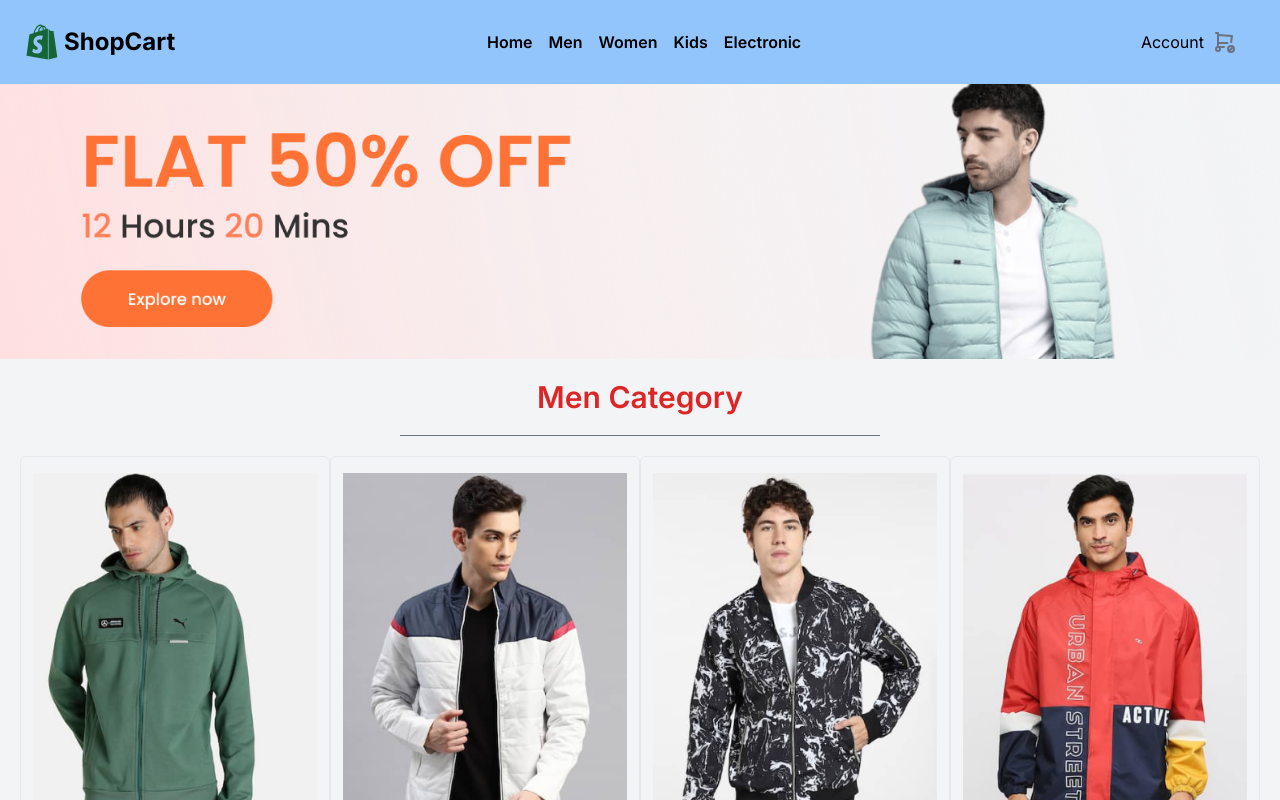
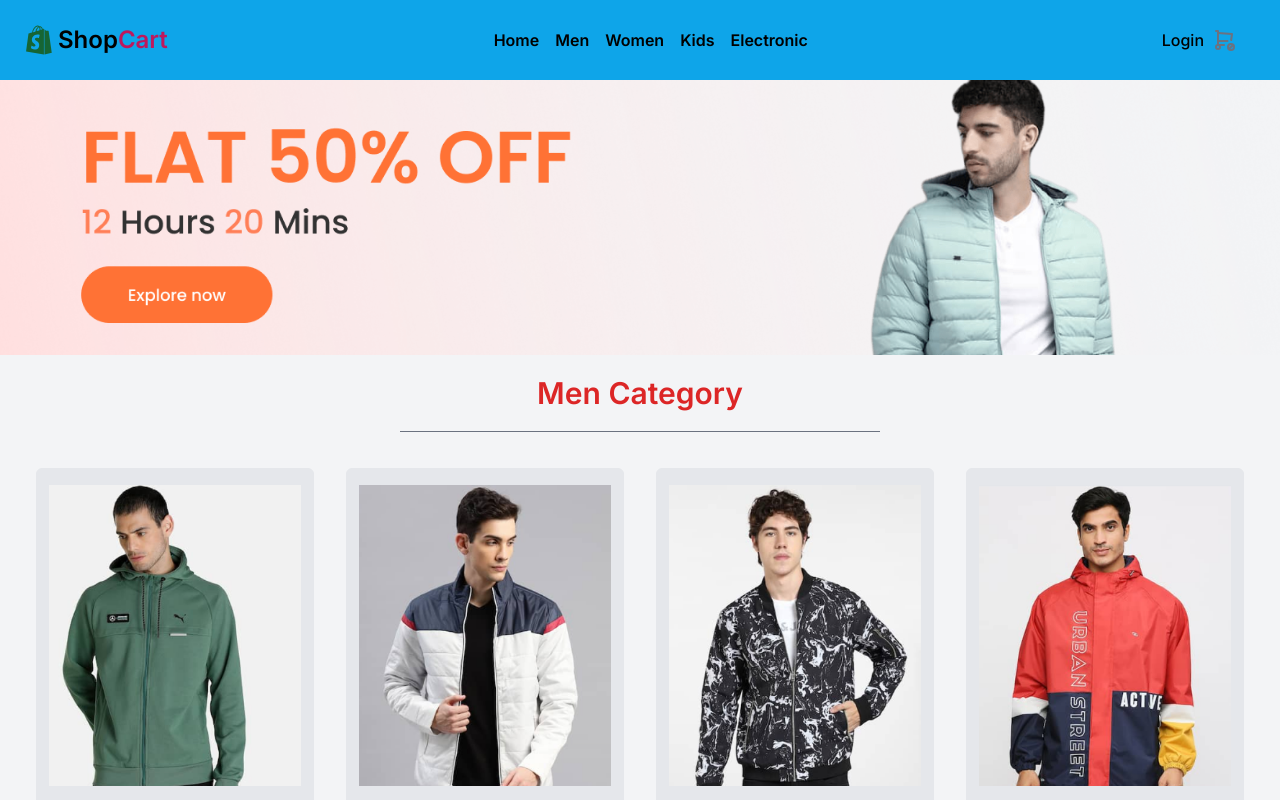
Before and after one commit to Spyware08/Shopcart, a React (Vite) app in the folder Frontend/: page /men in a window 1280 px wide. Built offline with nearby package versions, Linux system fonts and the light colour scheme.

Commit message:
updated Homepage

```diff
--- a/Frontend/src/Component/HeroComopnent/Electronics.jsx
+++ b/Frontend/src/Component/HeroComopnent/Electronics.jsx
@@ -15,8 +15,9 @@ export default function Electronics() {
         <hr className='border-gray-500 mx-auto w-[30rem]' />
         <div className='grid grid-cols-4 gap-10  p-5 max-[450px]:block max-[450px]:p-0'>
           {electronics && electronics.map((item) =>
-            <div className='border p-2 rounded-md flex flex-col justify-center
-            max-[450px]:block max-[450px]:-ml-1 max-[450px]:w-screen max-[450px]:mb-5' key={item.id}>
+            <div className='border p-2 rounded-md flex flex-col justify-center bg-gray-200 m-4
+           ' key={item.id}>
+            {/*  max-[450px]:block max-[450px]:-ml-1 max-[450px]:w-screen max-[450px]:mb-5 */}
               <NavLink to={`/electronicDetails/${item.id}`}>  <img className='hover:scale-105 transition cursor-pointer px-1 py-2 max-[450px]:w-[20rem] max-[450px]:mx-auto' src={item.image} alt={item.name} />
               </NavLink>
               <h1 className='font-semibold'>{item.name}</h1> <hr className='border-gray-300' />
--- a/Frontend/src/Component/HeroComopnent/Men.jsx
+++ b/Frontend/src/Component/HeroComopnent/Men.jsx
@@ -13,8 +13,9 @@ export default function Men() {
       <hr className='border-gray-500 mx-auto w-[30rem]' />
       <div className='grid grid-cols-4 p-5 max-[450px]:block max-[450px]:p-1 '>
         {menProduct && menProduct.map((item) =>
-          <div className='border p-2 rounded-md
-             max-[450px]:block max-[450px]:-ml-1 max-[450px]:w-screen max-[450px]:mb-5' key={item.id}>
+          <div className='border p-2 rounded-md m-4 bg-gray-200
+             ' key={item.id}>
+              {/* max-[450px]:block max-[450px]:-ml-1 max-[450px]:w-screen max-[450px]:mb-5 */}
             <NavLink to={`/productDetails/${item.id}`}>  <img className='hover:scale-105 transition cursor-pointer px-1 py-2 max-[450px]:w-[20rem] max-[450px]:mx-auto' src={item.image} alt={item.name} />
             </NavLink>
             <h1 className='font-semibold my-2'>{item.name}</h1>
--- a/Frontend/src/Component/HeroComopnent/Women_hero.jsx
+++ b/Frontend/src/Component/HeroComopnent/Women_hero.jsx
@@ -13,9 +13,9 @@ export default function Women() {
       <hr className='border-gray-500 mx-auto w-[30rem]' />
       <div className='grid grid-cols-4 gap-10 p-5 max-[450px]:block max-[450px]:p-0'>
         {womenProduct && womenProduct.map((item) =>
-          <div className='border p-2 rounded-md
-          max-[450px]:block max-[450px]:-ml-1 max-[450px]:w-screen max-[450px]:mb-5
+          <div className='border p-2 rounded-md bg-gray-200 m-4
         ' key={item.id}>
+          {/* max-[450px]:block max-[450px]:-ml-1 max-[450px]:w-screen max-[450px]:mb-5   */}
             <NavLink to={`/productDetails/${item.id}`}>  <img className='hover:scale-105 transition cursor-pointer px-1 py-2  max-[450px]:w-[20rem]  max-[450px]:mx-auto' src={item.image} alt={item.name} />
             </NavLink>
             <h1 className='font-semibold my-2'>{item.name}</h1>
--- a/Frontend/src/Component/HeroComopnent/kids.jsx
+++ b/Frontend/src/Component/HeroComopnent/kids.jsx
@@ -13,8 +13,9 @@ export default function Kids() {
       <hr className='border-gray-500 mx-auto w-[30rem]' />
       <div className='grid grid-cols-4 gap-10 p-5 max-[450px]:block max-[450px]:p-1 '>
         {kids && kids.map((item) =>
-          <div className='border p-2 rounded-md
-          max-[450px]:block max-[450px]:-ml-1 max-[450px]:w-screen max-[450px]:mb-5 max-[450px]:p-1' key={item.id}>
+          <div className='border p-2 rounded-md bg-gray-200 m-4
+          ' key={item.id}>
+            {/* max-[450px]:block max-[450px]:-ml-1 max-[450px]:w-screen max-[450px]:mb-5 max-[450px]:p-1 */}
             <NavLink to={`/productDetails/${item.id}`}>  <img className='hover:scale-105 transition cursor-pointer px-1 py-2  max-[450px]:w-[20rem] max-[450px]:mx-auto' src={item.image} alt={item.name} />
             </NavLink>
             <h1 className='font-semibold my-2'>{item.name}</h1>
--- a/Frontend/src/Component/ReuseComponent/Accountdropdown.jsx
+++ b/Frontend/src/Component/ReuseComponent/Accountdropdown.jsx
@@ -23,7 +23,7 @@ export default function Accountdropdown() {
 
     return (
         <div>
-            <button onClick={toggleDropdown}>Account</button>
+            <button onClick={toggleDropdown} className='font-medium'>Login</button>
             {
                 isDropdownOpen && (
                     <div ref={dropdownRef} className='absolute top-full right-0 mt-2 w-48 bg-white rounded-md shadow-lg z-10'>
--- a/Frontend/src/Component/ReuseComponent/Login.jsx
+++ b/Frontend/src/Component/ReuseComponent/Login.jsx
@@ -43,7 +43,7 @@ export default function LoginAccount() {
     <div className='border-spacing-1 rounded-xl m-10 max-[450px]:h-screen max-[450px]:m-0'>
       <div className="flex flex-col justify-center py-10 px-12 border max-[450px]:px-5">
         <div className="sm:mx-auto sm:w-full sm:max-w-sm">
-          <h3 className='flex items-center text-green-800 text-2xl font-bold justify-center'><FaShopify />ShopCart</h3>
+          <h3 className='flex items-center text-green-800 text-2xl font-bold justify-center'><FaShopify />Shop<span className='text-red-700'>Cart</span></h3>
           <p className='text-center text-sm text-gray-800'>Buy Top Brands Cloths and Gadgets Here.</p>
           <h2 className="mt-5 text-center text-2xl font-bold leading-9 tracking-tight text-gray-900">Login to your account</h2>
         </div>
--- a/Frontend/src/Component/ReuseComponent/New_collection.jsx
+++ b/Frontend/src/Component/ReuseComponent/New_collection.jsx
@@ -12,7 +12,7 @@ export default function New_collection() {
              max-[450px]:block max-[450px]:p-0 '>
                 {new_collections && new_collections.map((item) =>
                     <div key={item.id}>
-                        <div >
+                        <div className='bg-gray-200 p-3 m-2 max-[450px]:m-4 rounded-md' >
                             <NavLink to={`/productDetails/${item.id}`}><img className='transition-all cursor-pointer hover:scale-105 hover:rounded max-[450px]:mx-auto max-[450px]:h-[20rem] ' src={item.image} alt={item.name} />
                             </NavLink>
                             <h2 className='font-semibold max-[450px]:text-sm max-[450px]:ml-[3rem]'> {item.name}</h2>
--- a/Frontend/src/Component/ReuseComponent/Signup.jsx
+++ b/Frontend/src/Component/ReuseComponent/Signup.jsx
@@ -61,7 +61,7 @@ export default function Signup() {
             <form action='/signup' method='post' className='w-[40rem] m-1 border p-5 mx-auto rounded-lg max-[450px]:w-screen' onSubmit={handleSubmit}>
                 <div className="space-y-12">
                     <div className="border-b border-gray-900/10 pb-12">
-                        <h2 className="text-base font-semibold leading-7 text-gray-900 flex">Signup here with <span className='flex items-center mx-2 text-green-800 font-semibold'><FaShopify />ShopCart</span></h2>
+                        <h2 className="text-base font-semibold leading-7 text-gray-900 flex">Signup here with <span className='flex items-center mx-2 text-green-800 font-semibold'><FaShopify />Shop<span className='text-red-700'>Cart</span></span></h2>
                         <p className="mt-1 text-sm leading-6 text-gray-600">Create your Account Here for Shopping</p>
                         <div className="mt-10 grid grid-cols-1 gap-x-6 gap-y-8 sm:grid-cols-6">
                             <div className="sm:col-span-3">
--- a/Frontend/src/Component/ReuseComponent/Women.jsx
+++ b/Frontend/src/Component/ReuseComponent/Women.jsx
@@ -14,7 +14,7 @@ export default function Women() {
                 {
                     data_product && data_product.map((item) =>
                         <div key={item.id}>
-                            <div>
+                            <div className='bg-gray-200 p-3  max-[450px]:m-4 rounded-md'>
                                 <NavLink to={`/productDetails/${item.id}`}><img className='transition-all cursor-pointer hover:scale-105 hover:rounded max-[450px]:mx-auto max-[450px]:h-[20rem] ' src={item.image} alt={item.name} />
                                 </NavLink>
                                 <h2 className='font-semibold max-[450px]:text-sm'>{item.id}. {item.name}</h2>
--- a/Frontend/src/Component/main_Component/Footer.jsx
+++ b/Frontend/src/Component/main_Component/Footer.jsx
@@ -8,7 +8,7 @@ export default function Footer() {
     return (
         <div className='mb-10 p-5'>
             <div className='flex justify-center items-center font-bold text-3xl'>
-                <span className='text-green-800 text-4xl mr-1'><FaShopify /></span>ShopCart
+                <span className='text-green-800 text-4xl mr-1'><FaShopify /></span>Shop<span className='text-red-700'>Cart</span>
             </div>
 
             <div className='flex justify-center  my-10 text-3xl'>
--- a/Frontend/src/Component/main_Component/Navbar.jsx
+++ b/Frontend/src/Component/main_Component/Navbar.jsx
@@ -38,25 +38,25 @@ export default function Navbar() {
 
     return (
         <div className=''>
-            <div className='flex justify-between items-center p-6 bg-blue-300 max-[450px]:p-2'>
-                <div className='flex items-center font-bold text-2xl'>
-                    <span className='text-green-800 text-4xl mr-1'><FaShopify /></span>ShopCart
+            <div className='flex justify-between items-center p-6 bg-sky-500 max-[450px]:p-2'>
+                <div className='flex items-center font-semibold text-2xl'>
+                    <span className='text-green-800 text-3xl mr-1'><FaShopify /></span>Shop<span className='text-pink-700'>Cart</span>
                 </div>
                 <div className='  max-[450px]:hidden'>
                     <ul className='flex'>
-                        <li className='mx-2 font-semibold hover:text-green-700 hover:underline duration-100 cursor-pointer'>
+                        <li className='mx-2 font-semibold hover:text-red-700 hover:underline duration-100 cursor-pointer'>
                             <NavLink to="/" activeclassname={activeClass}>Home</NavLink>
                         </li>
-                        <li className='mx-2 font-semibold hover:text-green-700 hover:underline duration-100 cursor-pointer'>
+                        <li className='mx-2 font-semibold hover:text-red-700 hover:underline duration-100 cursor-pointer'>
                             <NavLink to="/men" activeclassname={activeClass}>Men</NavLink>
                         </li>
-                        <li className='mx-2 font-semibold hover:text-green-700 hover:underline duration-100 cursor-pointer'>
+                        <li className='mx-2 font-semibold hover:text-red-700 hover:underline duration-100 cursor-pointer'>
                             <NavLink to="/women" activeclassname={activeClass}>Women</NavLink>
                         </li>
-                        <li className='mx-2 font-semibold hover:text-green-700 hover:underline duration-100 cursor-pointer'>
+                        <li className='mx-2 font-semibold hover:text-red-700 hover:underline duration-100 cursor-pointer'>
                             <NavLink to="/kids" activeclassname={activeClass}>Kids</NavLink>
                         </li>
-                        <li className='mx-2 font-semibold hover:text-green-700 hover:underline duration-100 cursor-pointer'>
+                        <li className='mx-2 font-semibold hover:text-red-700 hover:underline duration-100 cursor-pointer'>
                             <NavLink to="/electronic" activeclassname={activeClass}>Electronic</NavLink>
                         </li>
                     </ul>
@@ -76,20 +76,20 @@ export default function Navbar() {
             </div>
 
             <div className='min-[450px]:hidden max-[450px]:visible  fixed bottom-0 w-screen'>
-                <ul className='flex  justify-center bg-blue-300 py-3'>
-                    <li className='mx-3 font-semibold hover:text-green-700 hover:underline duration-100 cursor-pointer'>
+                <ul className='flex  justify-center bg-sky-500 py-3'>
+                    <li className='mx-3 font-semibold hover:text-red-700 hover:underline duration-100 cursor-pointer'>
                         <NavLink to="/" activeclassname={activeClass}>Home</NavLink>
                     </li>
-                    <li className='mx-3 font-semibold hover:text-green-700 hover:underline duration-100 cursor-pointer'>
+                    <li className='mx-3 font-semibold hover:text-red-700 hover:underline duration-100 cursor-pointer'>
                         <NavLink to="/men" activeclassname={activeClass}>Men</NavLink>
                     </li>
-                    <li className='mx-3 font-semibold hover:text-green-700 hover:underline duration-100 cursor-pointer'>
+                    <li className='mx-3 font-semibold hover:text-red-700 hover:underline duration-100 cursor-pointer'>
                         <NavLink to="/women" activeclassname={activeClass}>Women</NavLink>
                     </li>
-                    <li className='mx-3 font-semibold hover:text-green-700 hover:underline duration-100 cursor-pointer'>
+                    <li className='mx-3 font-semibold hover:text-red-700 hover:underline duration-100 cursor-pointer'>
                         <NavLink to="/kids" activeclassname={activeClass}>Kids</NavLink>
                     </li>
-                    <li className='mx-3 font-semibold hover:text-green-700 hover:underline duration-100 cursor-pointer'>
+                    <li className='mx-3 font-semibold hover:text-red-700 hover:underline duration-100 cursor-pointer'>
                         <NavLink to="/electronic" activeclassname={activeClass}>Electronic</NavLink>
                     </li>
                 </ul>
```
